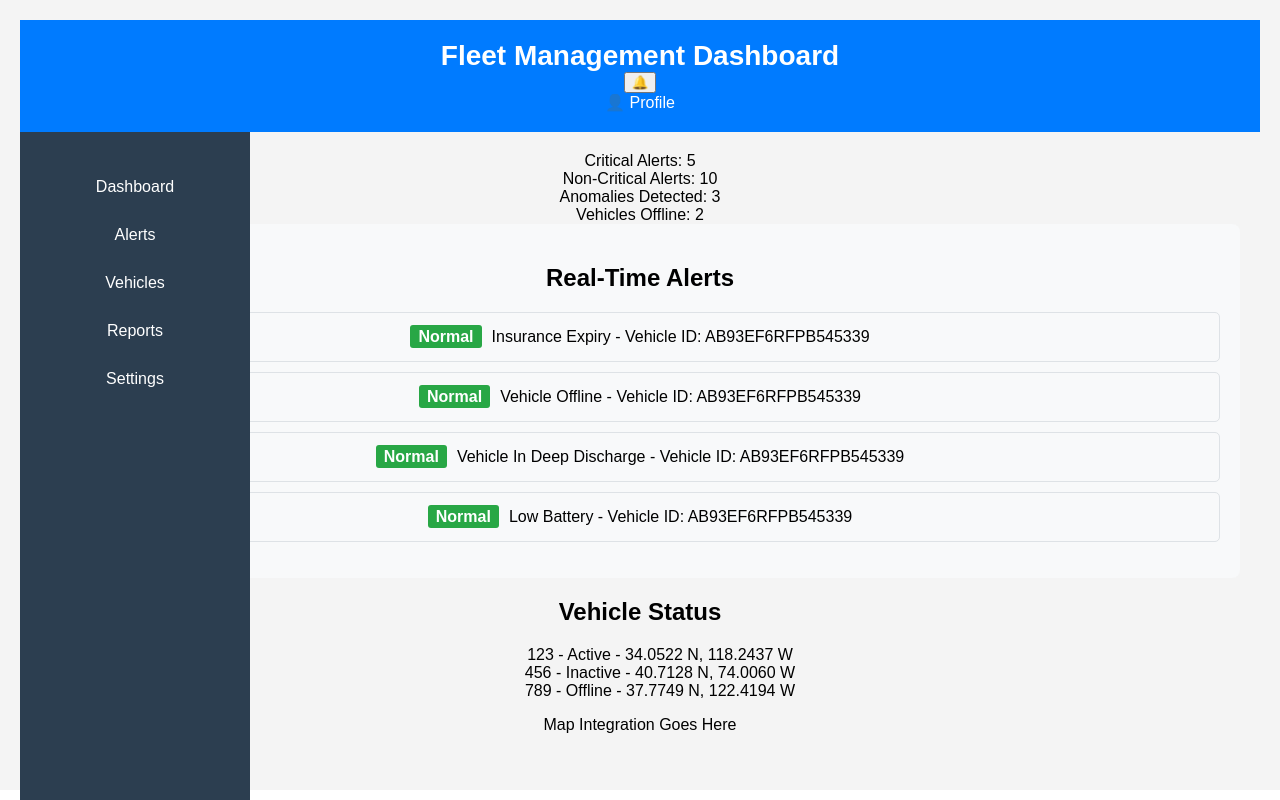
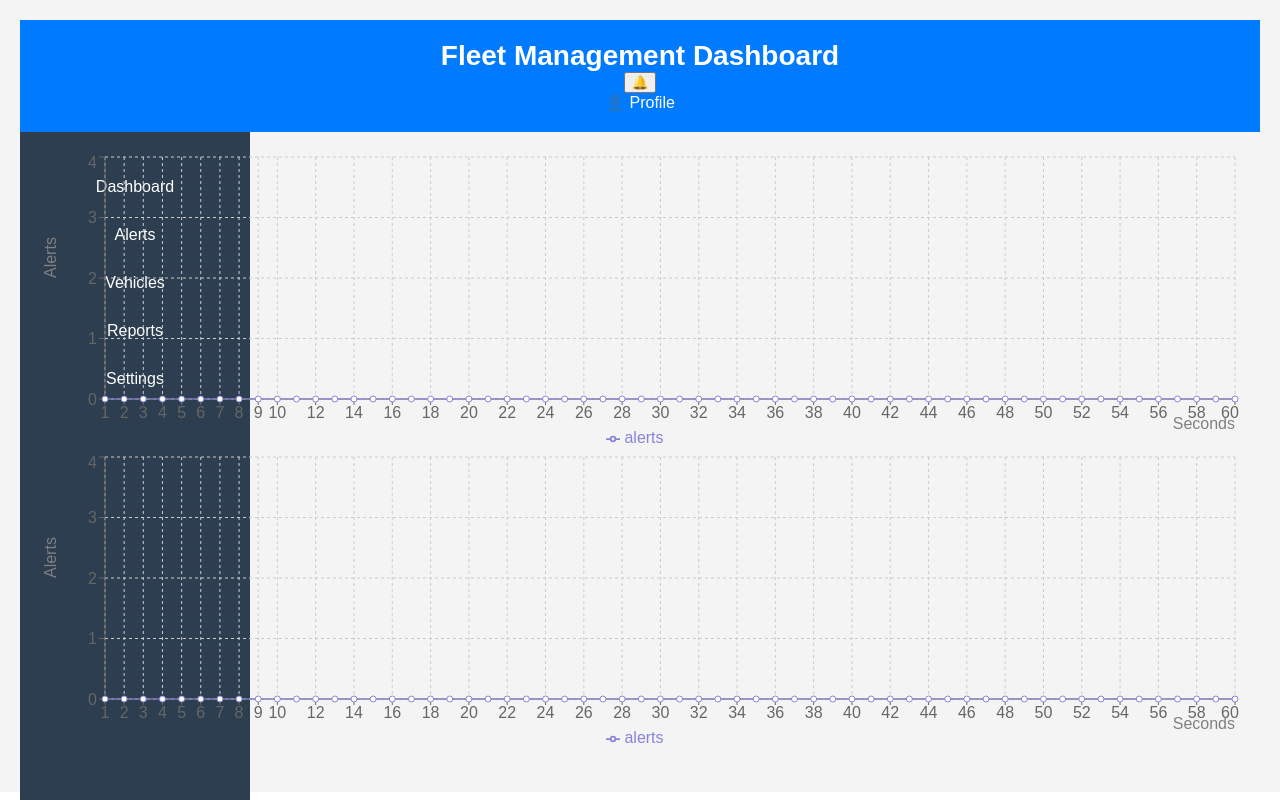
Before and after one commit to vaishalikunjir92/AltMobility, a React (Create React App) app: page / in a window 1280 px wide. Built offline with nearby package versions, Linux system fonts and the light colour scheme.

Commit message:
update Dashboard and add redux store

```diff
--- /dev/null
+++ b/src/components/AlertsBox.js
@@ -0,0 +1,11 @@
+import React from 'react';
+import './AlertsBox.css';
+
+const AlertsBox = () => {
+  return (
+    <>
+    </>
+  );
+};
+
+export default AlertsBox;
--- /dev/null
+++ b/src/components/AlertsGraph.js
@@ -0,0 +1,36 @@
+import React from 'react';
+import './AlertsGraph.css';
+import {
+  LineChart,
+  Line,
+  XAxis,
+  YAxis,
+  CartesianGrid,
+  Tooltip,
+  Legend,
+  ResponsiveContainer,
+} from 'recharts';
+
+const AlertsGraph = ({ alertsPerSecond, title}) => {
+  // Prepare data for the graph
+  console.log(title);
+  const data = alertsPerSecond.map((alerts, index) => ({
+    second: index + 1, // X-axis label (1 to 60 seconds)
+    alerts, // Y-axis value (number of alerts)
+  }));
+
+  return (
+    <ResponsiveContainer width="100%" height={300}>
+      <LineChart data={data}>
+        <CartesianGrid strokeDasharray="3 3" />
+        <XAxis dataKey="second" label={{ value: 'Seconds', position: 'insideBottomRight', offset: 0 }} />
+        <YAxis label={{ value: 'Alerts', angle: -90, position: 'insideLeft' }} />
+        <Tooltip />
+        <Legend />
+        <Line type="monotone" dataKey="alerts" stroke="#8884d8" activeDot={{ r: 8 }} />
+      </LineChart>
+    </ResponsiveContainer>
+  );
+};
+
+export default AlertsGraph;
--- a/src/components/Dashboard.js
+++ b/src/components/Dashboard.js
@@ -1,19 +1,75 @@
 import React from 'react';
-import Alerts from './Alerts';
-import VehicleStatus from './VehicleStatus';
+import { useSelector } from 'react-redux';
+import AlertsBox from './AlertsBox'; // Make sure to import the AlertsBox component
+import AlertsGraph from './AlertsGraph';
+
+const calculateAlerts = (alerts) => {
+  const currentTime = new Date();
+  const sixtySecondsAgo = new Date(currentTime - 60 * 1000);
+
+  let totalResolvedAlerts = 0, totalUnresolvedAlerts = 0, totalAlerts = 0;
+  let uniqueVehicles = new Set();
+  const alertsPerSecond = Array(60).fill(0); // Array to hold alert counts per second
+
+  for (const alert of alerts) {
+
+    // Break the loop if the alert is more than 60 seconds old
+    if (new Date(alert.created_at) < sixtySecondsAgo) {
+      break;
+    }
+    // Count alerts generated in last 60 seconds
+    totalAlerts++;
+    // Count resolved alerts
+    if (alert.status === 'resolved') {
+      totalResolvedAlerts++;
+    } else { // Count unresolved alerts
+      totalUnresolvedAlerts++;
+    }
+    // Count unique vehicles
+    uniqueVehicles.add(alert.vehicle_id);
+
+    // Increment the count for the corresponding second
+    const alertTime = new Date(alert.created_at);
+    const secondsElapsed = Math.floor((currentTime - alertTime) / 1000);
+    if (secondsElapsed < 60) {
+      alertsPerSecond[59 - secondsElapsed]++; // Increment the count for this second
+    }
+  };
+
+  // Calculating metrics
+  const avgResolvedPercentage = totalAlerts > 0 ? (totalResolvedAlerts / totalAlerts) * 100 : 0;
+  const avgAlertsPerSec = totalAlerts / 60;
+  const avgAlertsPerVehicle = uniqueVehicles.size > 0 ? totalAlerts / uniqueVehicles.size : 0;
+  const avgResolvedAlertsPerSec = totalResolvedAlerts / 60;
+  const avgUnresolvedAlertsPerSec = totalUnresolvedAlerts / 60;
+
+  return {
+    avgResolvedPercentage,
+    avgAlertsPerSec,
+    avgAlertsPerVehicle,
+    avgResolvedAlertsPerSec,
+    avgUnresolvedAlertsPerSec,
+    alertsPerSecond
+  };
+};
 
 const Dashboard = () => {
+  const criticalAlerts = useSelector((state) => state.criticalAlerts);
+  const nonCriticalAlerts = useSelector((state) => state.nonCriticalAlerts);
+
+  // Calculate metrics for critical and non-critical alerts
+  const criticalMetrics = calculateAlerts(criticalAlerts);
+  const nonCriticalMetrics = calculateAlerts(nonCriticalAlerts);
+
   return (
-    <div className="dashboard-content">
-      <div className="alert-overview">
-        <div className="alert-card critical">Critical Alerts: 5</div>
-        <div className="alert-card non-critical">Non-Critical Alerts: 10</div>
-        <div className="alert-card anomalies">Anomalies Detected: 3</div>
-        <div className="alert-card offline">Vehicles Offline: 2</div>
+    <div className="alerts-container">
+      <div className="alerts-column">
+        <AlertsBox data={criticalMetrics} title="Critical Alerts" />
+        <AlertsGraph alertsPerSecond={criticalMetrics.alertsPerSecond} title="Critical Alerts Over Last 60 Seconds" />
       </div>
-      <div className="dashboard-main">
-        <Alerts />
-        <VehicleStatus />
+      <div className="alerts-column">
+        <AlertsGraph alertsPerSecond={nonCriticalMetrics.alertsPerSecond} title="Non-Critical Alerts Over Last 60 Seconds" />
+        <AlertsBox data={nonCriticalMetrics} title="Non-Critical Alerts" />
       </div>
     </div>
   );
--- a/src/index.js
+++ b/src/index.js
@@ -1,16 +1,29 @@
 import React from 'react';
-import ReactDOM from 'react-dom/client';
+import { createRoot } from 'react-dom/client';
+import { Provider } from 'react-redux';
+import { configureStore } from '@reduxjs/toolkit';
+import { reducers } from './reducers';
 import './index.css';
 import App from './App';
 import reportWebVitals from './reportWebVitals';
 
-const root = ReactDOM.createRoot(document.getElementById('root'));
-root.render(
-  <React.StrictMode>
-    <App />
-  </React.StrictMode>
-);
+const store = configureStore({
+  reducer: reducers,
+});
 
+const container = document.getElementById('root');
+
+if (container) {
+  const root = createRoot(container);
+
+  root.render(
+    <Provider store={store}>
+      <App />
+    </Provider>
+  );
+} else {
+  console.error('Root container not found');
+}
 // If you want to start measuring performance in your app, pass a function
 // to log results (for example: reportWebVitals(console.log))
 // or send to an analytics endpoint. Learn more: https://bit.ly/CRA-vitals
--- /dev/null
+++ b/src/reducers/criticalAlerts.js
@@ -0,0 +1,46 @@
+const alerts = [
+    {
+        "id": 326254,
+        "alert_type": "InsuranceRenewal",
+        "vehicle_id": "AB93EF6RFPB545339",
+        "message": "Insurance Expiry",
+        "value": "2024/08/08",
+        "status": "resolved",
+        "created_at": "2024-08-06 11:47:25.349 +0530",
+        "updated_at": "2024-09-04 22:13:47.162 +0530",
+        "additional_fields": {
+            "insurance_provider": {
+                "insurer": "Royal Sundaram General Insurance Co. Limited"
+            },
+            "due_date": "2024-08-08T00:00:00.000Z",
+            "renewal_status": true,
+            "time_due": 1,
+            "policy_number": "VGC0987155000100"
+        },
+        "latitude": "",
+        "latitude_direction": "",
+        "longitude": "",
+        "longitude_direction": "",
+        "severity": "Normal",
+        "service_request_id": "",
+        "date_value": "2024-08-08 00:00:00.000",
+        "freshdesk_ticket_id": "",
+        "threshold_id": ""
+    }
+];
+
+const initialState = alerts;
+
+export default (criticalAlerts = initialState, action) => {
+    switch (action.type) {
+        // Handle your specific actions here, e.g.:
+        // case 'ADD_ALERT':
+        //     return [...criticalAlerts, action.payload];
+
+        // case 'REMOVE_ALERT':
+        //     return criticalAlerts.filter(alert => alert.id !== action.payload.id);
+
+        default:
+            return criticalAlerts; // Return current state if no action matches
+    }
+};
--- /dev/null
+++ b/src/reducers/index.js
@@ -0,0 +1,4 @@
+import { combineReducers } from 'redux';
+import criticalAlerts from './criticalAlerts';
+import nonCriticalAlerts from './nonCriticalAlerts';
+export const reducers = combineReducers({ criticalAlerts, nonCriticalAlerts });
--- /dev/null
+++ b/src/reducers/nonCriticalAlerts.js
@@ -0,0 +1,40 @@
+const alerts = [
+    {
+        "id": 326254,
+        "alert_type": "InsuranceRenewal",
+        "vehicle_id": "AB93EF6RFPB545339",
+        "message": "Insurance Expiry",
+        "value": "2024/08/08",
+        "status": "resolved",
+        "created_at": "2024-08-06 11:47:25.349 +0530",
+        "updated_at": "2024-09-04 22:13:47.162 +0530",
+        "additional_fields": {
+            "insurance_provider": {
+                "insurer": "Royal Sundaram General Insurance Co. Limited"
+            },
+            "due_date": "2024-08-08T00:00:00.000Z",
+            "renewal_status": true,
+            "time_due": 1,
+            "policy_number": "VGC0987155000100"
+        },
+        "latitude": "",
+        "latitude_direction": "",
+        "longitude": "",
+        "longitude_direction": "",
+        "severity": "Normal",
+        "service_request_id": "",
+        "date_value": "2024-08-08 00:00:00.000",
+        "freshdesk_ticket_id": "",
+        "threshold_id": ""
+    }
+];
+
+const initialState = alerts;
+
+export default (nonCriticalAlerts = initialState, action) => {
+    switch (action.type) {
+        // Handle your actions here
+        default:
+            return nonCriticalAlerts; // Return the current state if no actions match
+    }
+};
```
Also changed, not shown: src/App.js (+12 -0 lines), src/components/AlertsBox.css (added), src/components/AlertsGraph.css (added).
